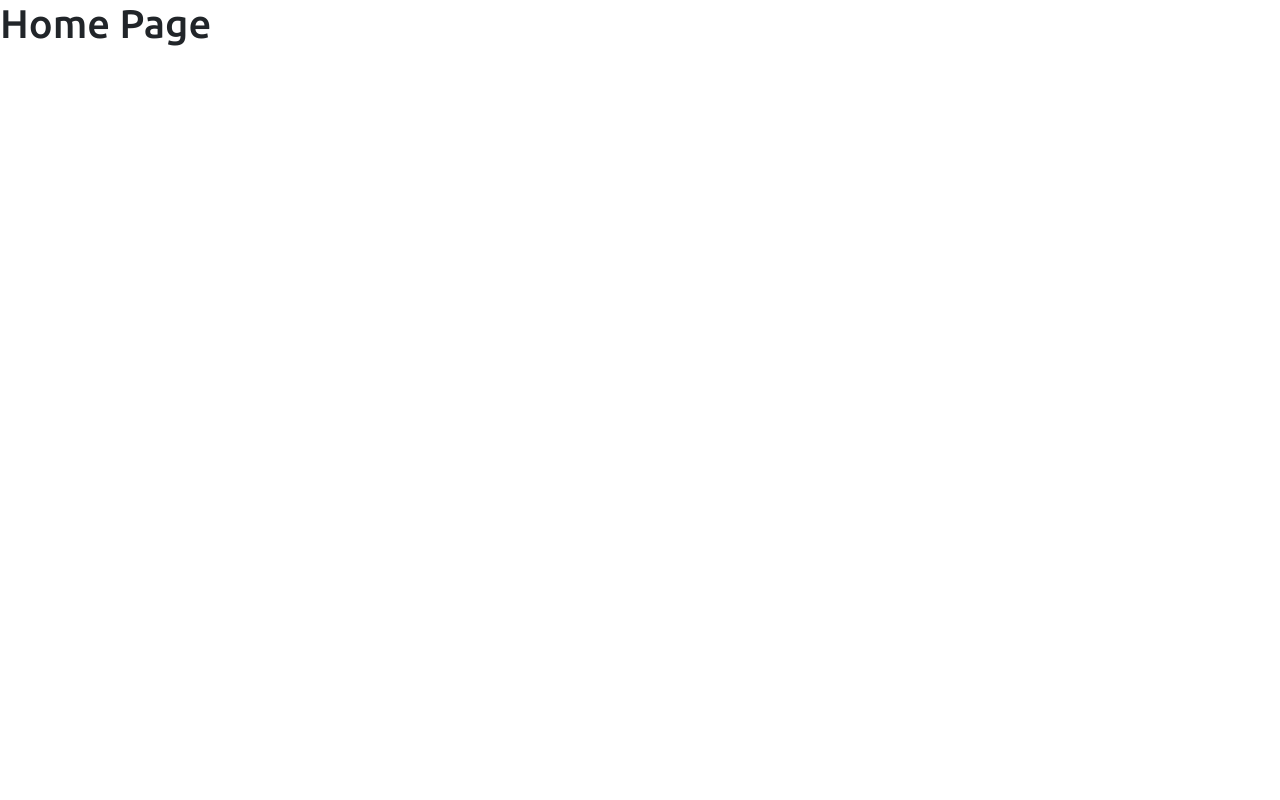
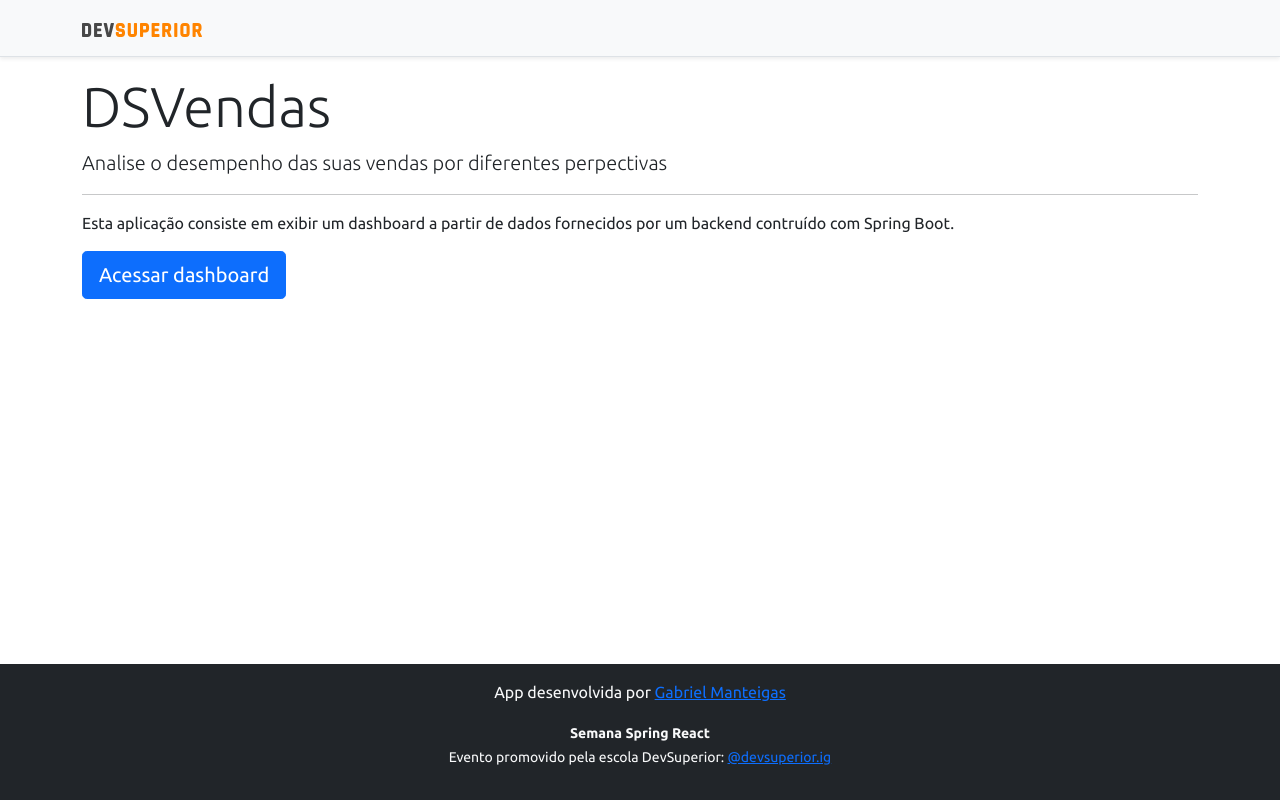
Before and after one commit to GabrielManteigas/project-sts3, a React (Create React App) app in the folder frontend/: page / in a window 1280 px wide. Built offline with nearby package versions, Linux system fonts and the light colour scheme.

Commit message:
Home, navigation

```diff
--- a/frontend/src/components/NavBar/index.tsx
+++ b/frontend/src/components/NavBar/index.tsx
@@ -1,4 +1,5 @@
 import ImgDsDark from 'assets/img/ds-dark.svg'
+import { Link } from 'react-router-dom';
 
 const NavBar = () => {
   return (
@@ -6,7 +7,9 @@
       <div className="d-flex flex-column flex-md-row align-items-center p-3 px-md-4 mb-3 bg-light border-bottom shadow-sm">
         <div className="container">
           <nav className="my-2 my-md-0 mr-md-3">
-            <img src={ImgDsDark} alt="DevSuperior" width="120" />
+            <Link to="/">
+              <img src={ImgDsDark} alt="DevSuperior" width="120" />
+            </Link>
           </nav>
         </div>
       </div>
--- a/frontend/src/pages/Home/index.tsx
+++ b/frontend/src/pages/Home/index.tsx
@@ -1,9 +1,25 @@
+import Footer from "components/Footer";
+import NavBar from "components/NavBar";
+import { Link } from "react-router-dom";
+
 const Home = () => {
 
     return (
-        <div>
-            <h1>Home Page</h1>
-        </div>
+        <>
+            <NavBar />
+            <div className="container">
+                <div className="jumbotron">
+                    <h1 className="display-4">DSVendas</h1>
+                    <p className="lead">Analise o desempenho das suas vendas por diferentes perpectivas</p>
+                    <hr />
+                    <p>Esta aplicação consiste em exibir um dashboard a partir de dados fornecidos por um backend contruído com Spring Boot.</p>
+                    <Link className="btn btn-primary btn-lg" to="/dashboard" >
+                        Acessar dashboard
+                    </Link>
+                </div>
+            </div>
+            <Footer />
+        </>
     );
 }
 
```
